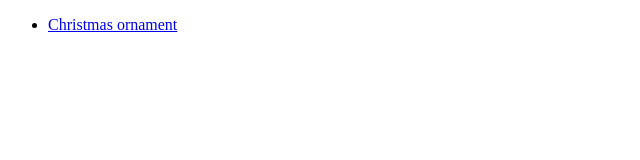
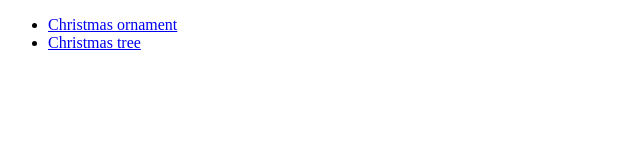
Before and after one commit to 0m0g1/svgs, a plain HTML site: page index.html in a window 1280 px wide. Shown: the whole page, without its empty margins (0-640 px from the left). Drawn offline with Linux system fonts and the light colour scheme.

Commit message:
christmastree

```diff
--- a/index.html
+++ b/index.html
@@ -8,6 +8,7 @@
 <body>
     <ul>
         <li><a href="src/content/christmasornament.svg">Christmas ornament</a></li>
+        <li><a href="src/content/christmastree.svg">Christmas tree</a></li>
     </ul>
 </body>
 </html>
```
Also changed, not shown: src/content/christmasornament.svg, src/content/christmastree.svg (added).
